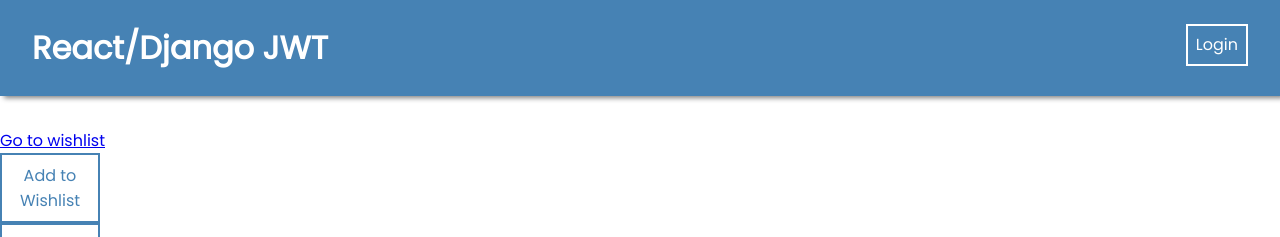
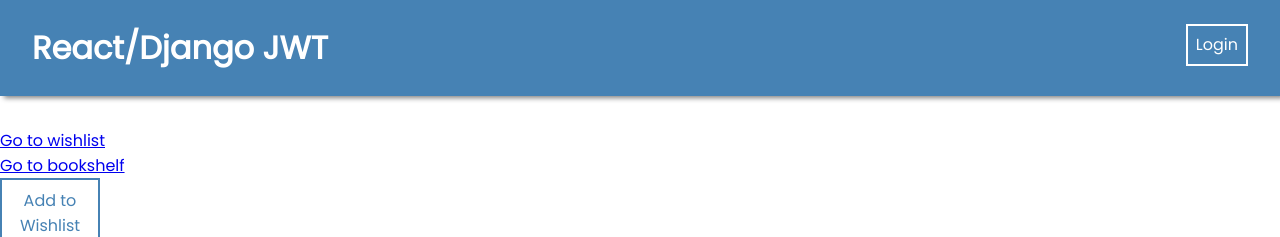
Before and after one commit to Lucy-Ruiz/lectrix-I, a React (Create React App) app in the folder frontend/: page /book/1 in a window 1280 px wide. Shown: the top 237 px of the page. Built offline with nearby package versions, Linux system fonts and the light colour scheme; no server answers.

Commit message:
wishlist page and bookshelf page, being displayed with link in bookpage

```diff
--- a/frontend/src/App.js
+++ b/frontend/src/App.js
@@ -8,6 +8,8 @@ import HomePage from "./pages/HomePage/HomePage";
 import LoginPage from "./pages/LoginPage/LoginPage";
 import RegisterPage from "./pages/RegisterPage/RegisterPage";
 import BookPage from "./pages/BookPage/BookPage";
+import WishlistPage from "./pages/WishlistPage/WishlistPage";
+import BookshelfPage from "./pages/BookshelfPage/BookshelfPage";
 
 // Component Imports
 import Navbar from "./components/NavBar/NavBar";
@@ -32,6 +34,8 @@ function App() {
         <Route path="/register" element={<RegisterPage />} />
         <Route path="/login" element={<LoginPage />} />
         <Route path="/book/:selectedBook" element={<BookPage />} />
+        <Route path="/wishlist" element={<WishlistPage/>} />
+        <Route path="/bookshelf" element={<BookshelfPage/>} />
       </Routes>
       <Footer />
     </div>
--- a/frontend/src/pages/BookPage/BookPage.js
+++ b/frontend/src/pages/BookPage/BookPage.js
@@ -116,6 +116,9 @@ const BookPage = () => {
             <form>
             <Link to="/wishlist">Go to wishlist</Link>
             </form>
+            <form>
+            <Link to="/bookshelf">Go to bookshelf</Link>
+            </form>
             <form onSubmit={handleSubmitWishlist}>
                 <button type="submit">Add to Wishlist</button>
             </form>
--- /dev/null
+++ b/frontend/src/pages/BookshelfPage/BookshelfPage.js
@@ -0,0 +1,10 @@
+
+
+
+const BookshelfPage = () => {
+    return(
+        <h1>Bookshelf</h1>
+    )
+};
+
+export default BookshelfPage;
--- a/frontend/src/pages/WishlistPage/WishlistPage.js
+++ b/frontend/src/pages/WishlistPage/WishlistPage.js
@@ -3,8 +3,8 @@
 
 const WishlistPage = () => {
     return(
-        <h1>WishlistPage</h1>
+        <h1>Wishlist</h1>
     )
 };
 
-export default WishlistPage
+export default WishlistPage;
```
Also changed, not shown: frontend/src/pages/BookshelfPage/BookshelPage.js (deleted).
